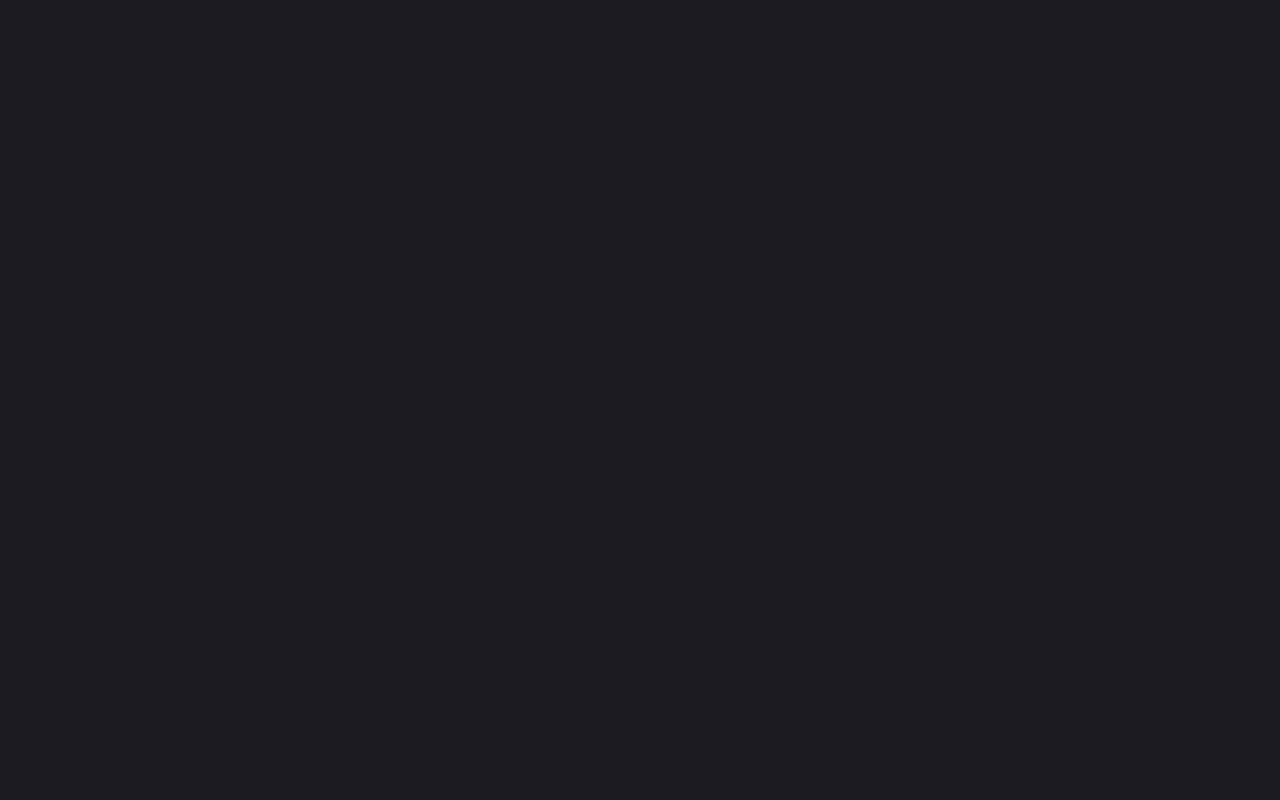
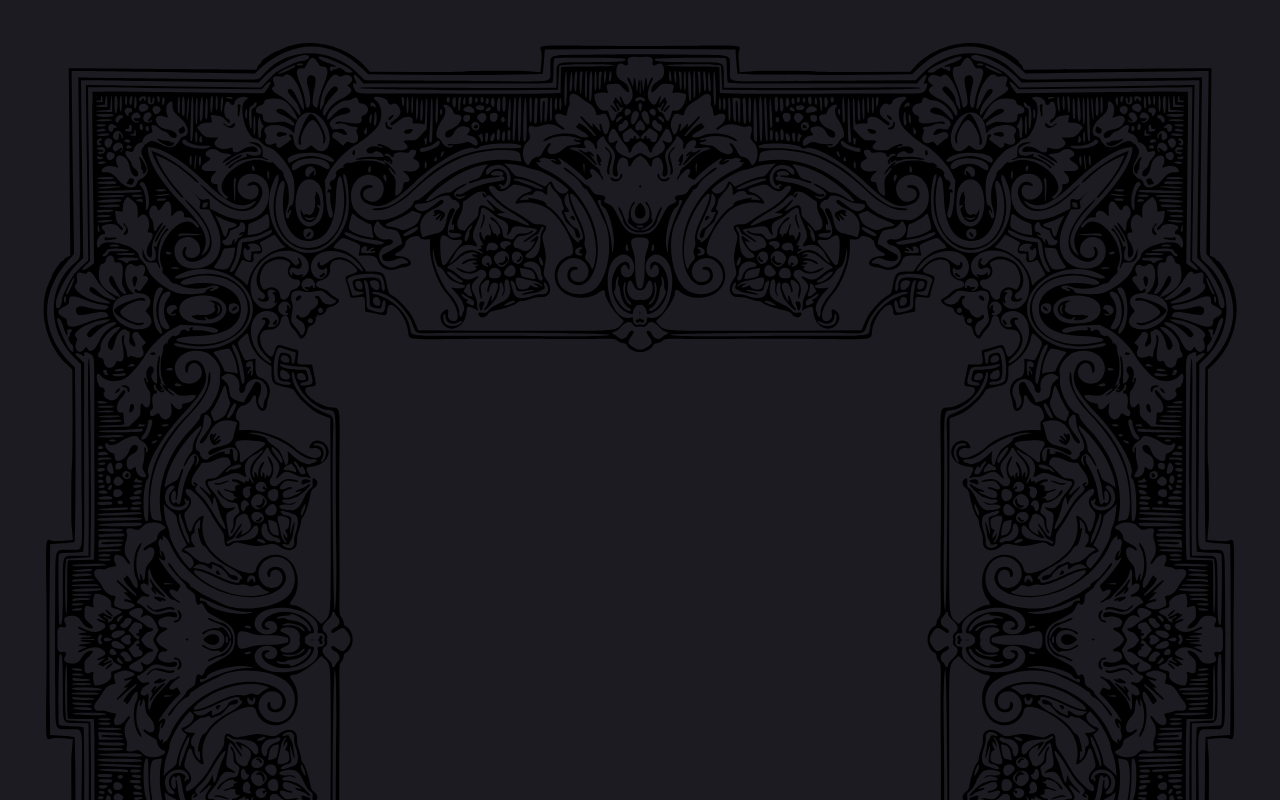
Before and after one commit to shahsiya/javascript, a plain HTML site: page index.html in a window 1280 px wide. Shown: the top 800 px of the page. Drawn offline with Linux system fonts and the light colour scheme.

Commit message:
Работа с git и GitHub

```diff
--- a/index.html
+++ b/index.html
@@ -7,6 +7,6 @@
 	<script src="./app.js"></script>
 </head>
 <body style="background-color: #1c1b21; text-align: center;">
-
+<img src="logo.svg" alt="">
 </body>
 </html>
```
Also changed, not shown: logo.svg (added).
